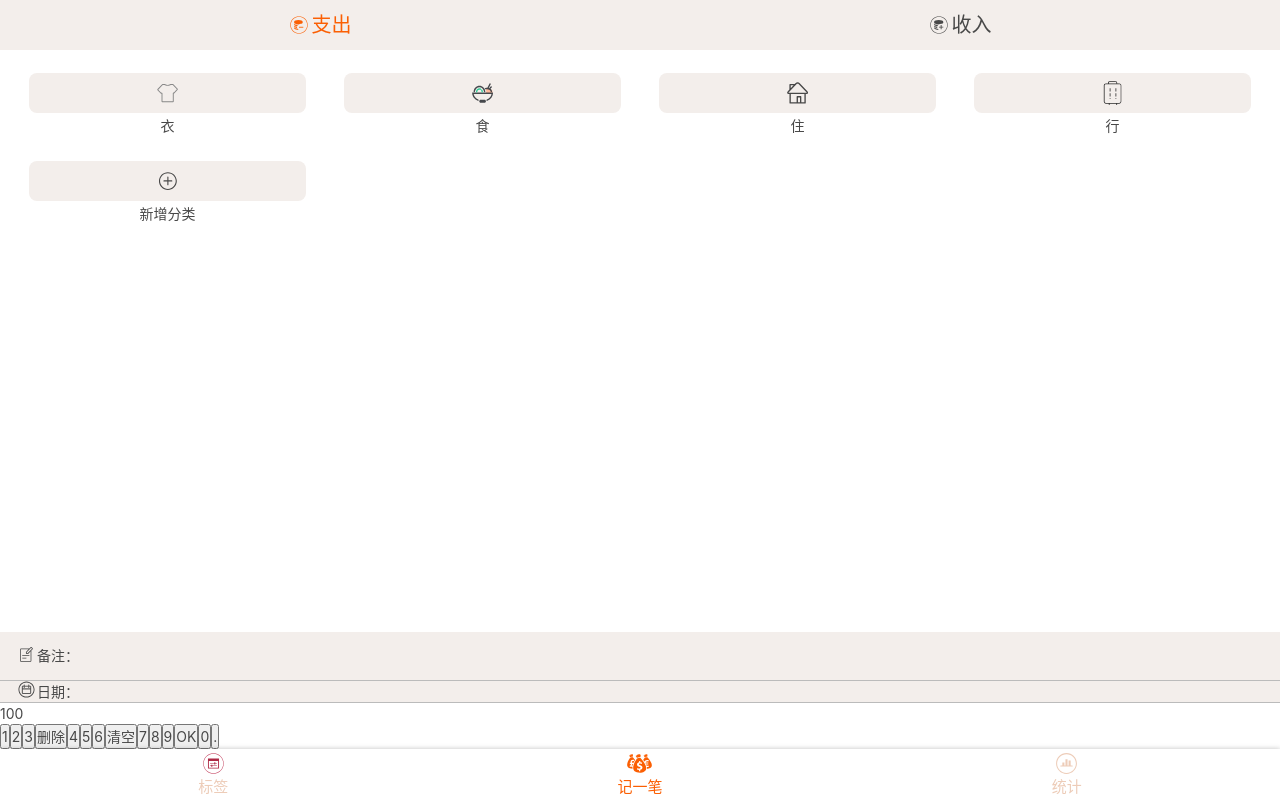
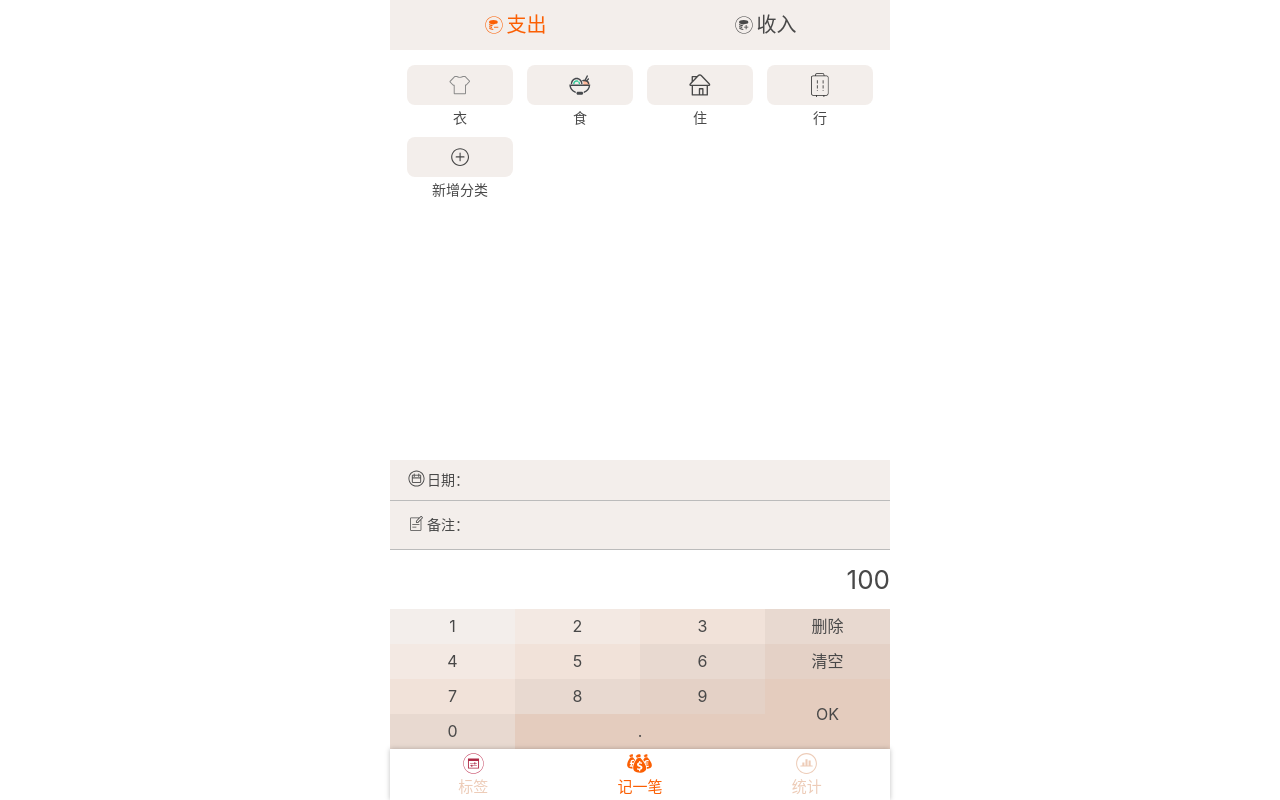
Before and after one commit to nicole618/merney, a Vue app: page /#/money in a window 1280 px wide. Built offline with nearby package versions, Linux system fonts and the light colour scheme.

Commit message:
重构money页面

```diff
--- a/package.json
+++ b/package.json
@@ -10,6 +10,7 @@
   },
   "dependencies": {
     "core-js": "^3.6.5",
+    "element-ui": "^2.15.1",
     "register-service-worker": "^1.7.1",
     "vue": "^2.6.11",
     "vue-class-component": "^7.2.3",
--- a/src/assets/style/reset.scss
+++ b/src/assets/style/reset.scss
@@ -17,6 +17,8 @@ body{
   color:#484848;
   -webkit-font-smoothing: antialiased;
   -moz-osx-font-smoothing: grayscale;
+  max-width: 500px;
+  margin: 0 auto;
 }
 a{
   text-decoration: none;
@@ -32,6 +34,11 @@ button,input{
   text-overflow: ellipsis;
   white-space: nowrap;
 }
-input:focus{
+input:focus,button:focus{
   outline: none;
 }
+.clearfix::after{
+  content: '';
+  display: block;
+  clear: both;
+}
--- /dev/null
+++ b/src/components/NotesDate.vue
@@ -0,0 +1,65 @@
+<template>
+<div>
+  <label class="date textInput"><span><Icon name="date"/>日期：</span>
+    <el-date-picker
+        v-model="value1"
+        type="date"
+        class="myDate">
+    </el-date-picker>
+  </label>
+  <label class="notes textInput"><span><Icon name="remark"/>备注：</span><input type="text"></label>
+</div>
+</template>
+
+<script lang="ts">
+export default {
+name: "notesDate",
+  data() {
+    return {
+      value1: '',
+    };
+  }
+}
+</script>
+
+<style lang="scss" >
+@import "~@/assets/style/helper.scss";
+.textInput {
+  background: $color-Light;
+  display: flex;
+  padding:0 16px;
+  border-bottom: 1px solid $border-color;
+  align-items: center;
+  >span{
+    display: flex;
+    align-items: center;
+    .icon{
+      width: 1.5em;
+      height: 1.5em;
+      position: relative;
+      bottom: 1.5px;
+    }
+  }
+  >input {
+    height: 48px;
+    border: none;
+    flex-grow: 1;
+    background: transparent;
+  }
+  .myDate{
+    flex-grow: 1;
+    width: auto !important;
+    input.el-input__inner{
+      background: none;
+      border: none;
+      padding: 0px;
+      &:focus{
+        outline: none;
+      }
+    }
+    .el-input__prefix{
+      display: none;
+    }
+  }
+}
+</style>
--- /dev/null
+++ b/src/components/NumberPad.vue
@@ -0,0 +1,80 @@
+<template>
+  <div class="numberPad">
+    <div class="output"><span>100</span></div>
+    <div class="buttons clearfix">
+      <button>1</button>
+      <button>2</button>
+      <button>3</button>
+      <button>删除</button>
+      <button>4</button>
+      <button>5</button>
+      <button>6</button>
+      <button>清空</button>
+      <button>7</button>
+      <button>8</button>
+      <button>9</button>
+      <button class="ok">OK</button>
+      <button class="zero">0</button>
+      <button class="dot">.</button>
+    </div>
+  </div>
+</template>
+
+<script lang="ts">
+export default {
+name: "NumberPad"
+}
+</script>
+
+<style lang="scss" scoped>
+@import "~@/assets/style/helper.scss";
+.numberPad{
+  >.output{
+    padding: 0 16px;
+    padding: 10px 0;
+    display: flex;
+    justify-content: flex-end;
+    font-size: 26px;
+  }
+  >.buttons{
+    button{
+      width: 25%;
+      font-size: 16px;
+      border: none;
+      float: left;
+      background: none;
+      height: 35px;
+      background:$color-Light;
+      display: flex;
+      justify-content: center;
+      align-items: center;
+      &:nth-child(1){
+        background: #f3eeeb;
+      }
+      &:nth-child(2),&:nth-child(5){
+        background: #f3e9e3;
+      }
+      &:nth-child(3),&:nth-child(6),&:nth-child(9){
+        background: #f1e2d9;
+      }
+      &:nth-child(4),&:nth-child(7),&:nth-child(10),&:nth-child(13){
+        background: #e8d9d0;
+      }
+      &:nth-child(8),&:nth-child(11){
+        background: #e4d1c6;
+      }
+      &:nth-child(12),&:nth-child(14){
+        background: #e4ccbe;
+      }
+      &.ok{
+        height: 70px;
+        float: right;
+      }
+      &.dot{
+        width: 50%;
+      }
+    }
+  }
+}
+
+</style>
--- /dev/null
+++ b/src/components/Tags.vue
@@ -0,0 +1,96 @@
+<template>
+  <div class="tags">
+
+    <ol class="current">
+      <li>
+        <div class="tagIcon">
+          <Icon name="clothing"/>
+        </div>
+        <span class="oneLine">衣</span>
+      </li>
+      <li>
+        <div class="tagIcon">
+          <Icon name="food"/>
+        </div>
+        <span class="oneLine">食</span>
+      </li>
+      <li>
+        <div class="tagIcon">
+          <Icon name="live"/>
+        </div>
+        <span class="oneLine">住</span>
+      </li>
+      <li>
+        <div class="tagIcon">
+          <Icon name="travel"/>
+        </div>
+        <span class="oneLine">行</span>
+      </li>
+      <li>
+        <div class="tagIcon">
+          <Icon name="add"/>
+        </div>
+        <span>新增分类</span>
+      </li>
+
+    </ol>
+  </div>
+</template>
+
+<script lang="ts">
+export default {
+name: "Tags.vue"
+}
+</script>
+
+<style lang="scss" scoped>
+@import "~@/assets/style/helper.scss";
+.tags {
+  padding: 10px;
+  background: white;
+  flex-grow: 1;
+  > .current {
+    display: flex;
+    flex-wrap: wrap;
+    justify-content: flex-start;
+    > li {
+      width: 22%;
+      display: flex;
+      flex-direction: column;
+      align-items: center;
+      justify-content: center;
+      margin:1% 1.5%;
+      >.tagIcon{
+        background: $color-Light;
+        $h: 40px;
+        height: $h;
+        width: 100%;
+        border-radius: 8px;
+        display: flex;
+        align-items: center;
+        justify-content: center;
+        overflow: hidden;
+        margin-bottom: 2px;
+        >.icon{
+          width: auto;
+          height: 60%;
+        }
+      }
+      &.select {
+        background: $color-highLight;
+      }
+    }
+  }
+
+  > .new {
+    padding-top: 16px;
+
+    > button {
+      border: none;
+      background: transparent;
+      border-bottom: 1px solid $border-color;
+      padding: 0 4px;
+    }
+  }
+}
+</style>
--- /dev/null
+++ b/src/components/Types.vue
@@ -0,0 +1,38 @@
+<template>
+  <ul class="types">
+    <li class="selected"><Icon name="spend"/>支出</li>
+    <li><Icon name="income"/>收入</li>
+  </ul>
+</template>
+
+<script lang="ts">
+export default {
+name: "Types"
+}
+</script>
+
+<style lang="scss" scoped>
+@import "~@/assets/style/helper.scss";
+.types{
+  display: flex;
+  justify-content: center;
+  align-items: center;
+  text-align: center;
+  font-size: 20px;
+  li{
+    width: 50%;
+    line-height: 50px;
+    position: relative;
+    background: $color-Light;
+    display: flex;
+    justify-content: center;
+    align-items: center;
+    >.icon{
+      margin-right: 3px;
+    }
+    &.selected{
+      color: $color-highLight;
+    }
+  }
+}
+</style>
--- a/src/main.ts
+++ b/src/main.ts
@@ -6,8 +6,12 @@ import store from './store';
 import Nav from '@/components/Nav.vue';
 import Layout from '@/components/Layout.vue';
 import Icon from '@/components/Icon.vue';
+import ElementUI from 'element-ui'
+import 'element-ui/lib/theme-chalk/index.css';
+
 
 Vue.config.productionTip = false;
+Vue.use(ElementUI);
 Vue.component('Nav', Nav);
 Vue.component('Layout', Layout);
 Vue.component('Icon',Icon);
--- a/src/views/Money.vue
+++ b/src/views/Money.vue
@@ -1,174 +1,32 @@
 <template>
   <div>
     <Layout>
-      <ul class="types">
-        <li class="selected"><Icon name="spend"/>支出</li>
-        <li><Icon name="income"/>收入</li>
-      </ul>
-      <div class="tags">
+      <Types/>
+      <Tags/>
+      <NotesDate/>
+      <NumberPad/>
 
-        <ol class="current">
-          <li>
-            <div class="tagIcon">
-              <Icon name="clothing"/>
-            </div>
-            <span class="oneLine">衣</span>
-          </li>
-          <li>
-            <div class="tagIcon">
-              <Icon name="food"/>
-            </div>
-            <span class="oneLine">食</span>
-          </li>
-          <li>
-            <div class="tagIcon">
-              <Icon name="live"/>
-            </div>
-            <span class="oneLine">住</span>
-          </li>
-          <li>
-            <div class="tagIcon">
-              <Icon name="travel"/>
-            </div>
-            <span class="oneLine">行</span>
-          </li>
-          <li>
-            <div class="tagIcon">
-              <Icon name="add"/>
-            </div>
-            <span>新增分类</span>
-          </li>
 
-        </ol>
-      </div>
-      <label class="notes textInput"><span><Icon name="remark"/>备注：</span><input type="text"></label>
-      <label class="date textInput"><span><Icon name="date"/>日期：</span>
 
-      </label>
-      <div class="numberPad">
-        <div class="output">100</div>
-        <div class="buttons">
-          <button>1</button>
-          <button>2</button>
-          <button>3</button>
-          <button>删除</button>
-          <button>4</button>
-          <button>5</button>
-          <button>6</button>
-          <button>清空</button>
-          <button>7</button>
-          <button>8</button>
-          <button>9</button>
-          <button>OK</button>
-          <button>0</button>
-          <button>.</button>
-        </div>
-      </div>
     </Layout>
   </div>
 </template>
 
 <script lang="ts">
 
+import Tags from '@/components/Tags.vue';
+import Types from '@/components/Types.vue';
+import NotesDate from '@/components/NotesDate.vue';
+import NumberPad from '@/components/NumberPad.vue';
 export default {
   name: 'Money.vue',
+  components: {NumberPad, NotesDate, Types, Tags},
+
 }
 </script>
 
 <style lang="scss" scoped>
-@import "~@/assets/style/helper.scss";
 
-.tags {
-  padding: 10px;
-  background: white;
-  flex-grow: 1;
-  > .current {
-    display: flex;
-    flex-wrap: wrap;
-    justify-content: flex-start;
-    > li {
-      width: 22%;
-      display: flex;
-      flex-direction: column;
-      align-items: center;
-      justify-content: center;
-      margin:1% 1.5%;
-      >.tagIcon{
-        background: $color-Light;
-        $h: 40px;
-        height: $h;
-        width: 100%;
-        border-radius: 8px;
-        display: flex;
-        align-items: center;
-        justify-content: center;
-        overflow: hidden;
-        margin-bottom: 2px;
-        >.icon{
-          width: auto;
-          height: 60%;
-        }
-      }
-      &.select {
-        background: $color-highLight;
-      }
-    }
-  }
 
-  > .new {
-    padding-top: 16px;
 
-    > button {
-      border: none;
-      background: transparent;
-      border-bottom: 1px solid $border-color;
-      padding: 0 4px;
-    }
-  }
-}
-.textInput {
-  background: $color-Light;
-  display: flex;
-  padding:0 16px;
-  border-bottom: 1px solid $border-color;
-  align-items: center;
-  >span{
-    display: flex;
-    align-items: center;
-    .icon{
-      width: 1.5em;
-      height: 1.5em;
-      position: relative;
-      bottom: 1.5px;
-    }
-  }
-  >input {
-    height: 48px;
-    border: none;
-    flex-grow: 1;
-    background: transparent;
-  }
-}
-.types{
-  display: flex;
-  justify-content: center;
-  align-items: center;
-  text-align: center;
-  font-size: 20px;
-  li{
-    width: 50%;
-    line-height: 50px;
-    position: relative;
-    background: $color-Light;
-    display: flex;
-    justify-content: center;
-    align-items: center;
-    >.icon{
-     margin-right: 3px;
-    }
-    &.selected{
-      color: $color-highLight;
-    }
-  }
-}
 </style>
```
Also changed, not shown: 1 other file (tests, documents, lock files or other folders).
